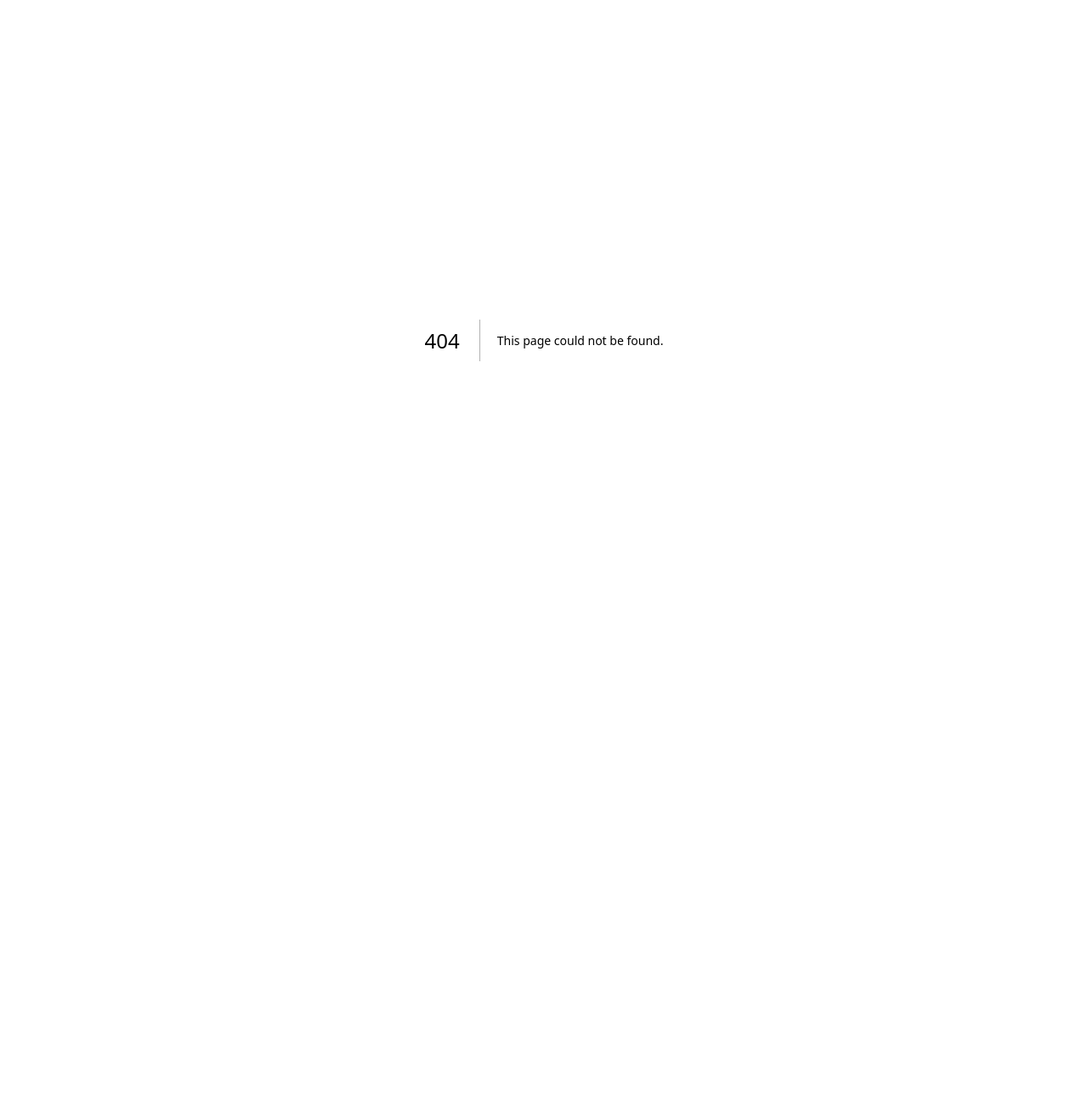
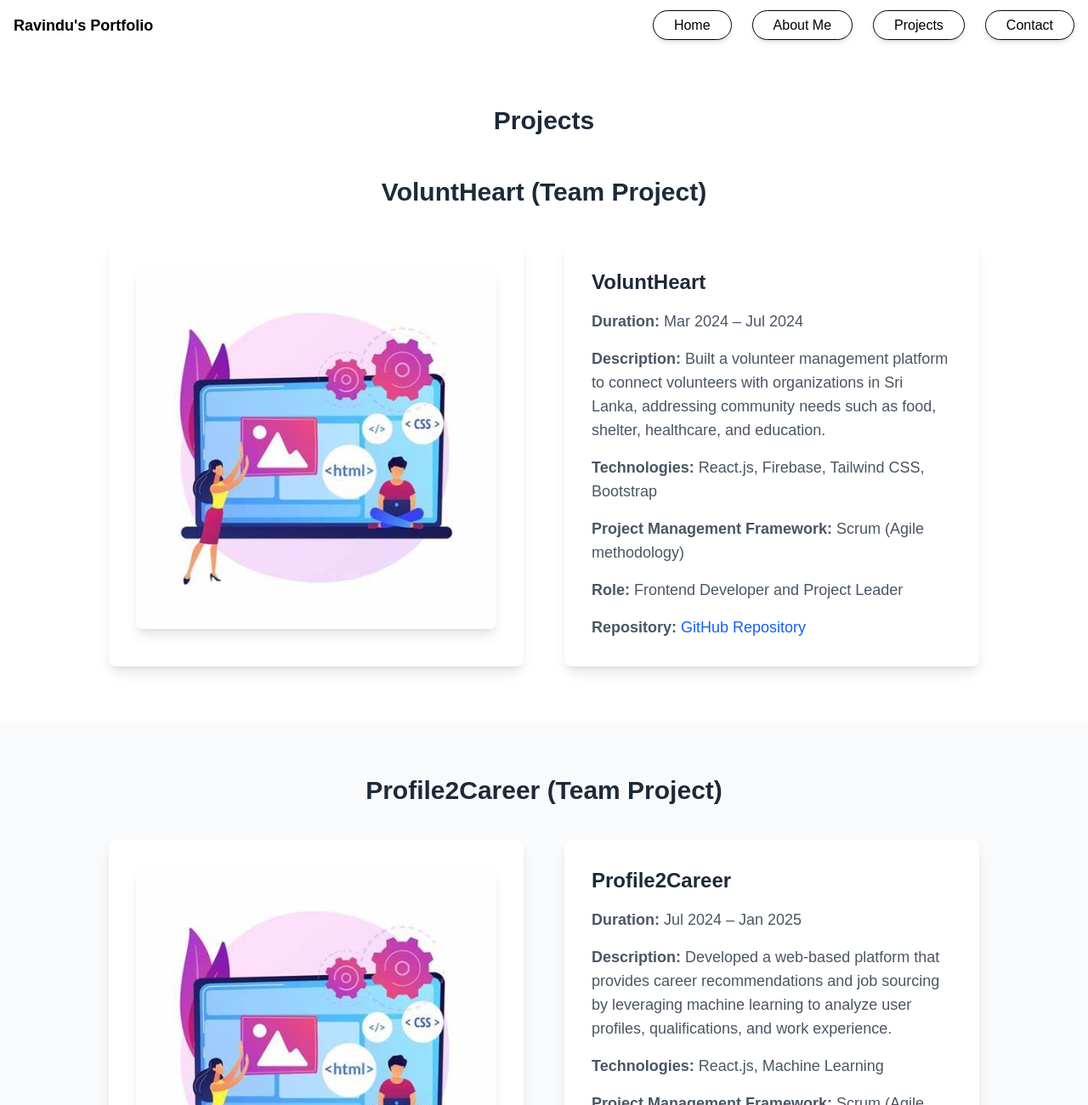
Before and after one commit to Ravindu1015/ravindu_chandrarathna, a Next.js app: page /projects in a window 1280 px wide. Before the commit this address had no page. Shown: the top 1300 px of the page at 85% size. Before the commit the page ends 800 px from the top, so only its background shows below. Built offline with nearby package versions, Linux system fonts and the light colour scheme.

Commit message:
Add projects page with project details and navigation; update NavBar link to home

```diff
--- a/app/components/NavBar.tsx
+++ b/app/components/NavBar.tsx
@@ -11,7 +11,7 @@ const NavBar = () => {
           <ul className="flex space-x-6">
             <li>
               <Link
-                href="/page"
+                href="/"
                 className="bg-white border border-black hover:bg-gray-500 text-black py-2 px-6 rounded-3xl shadow-md transition transform hover:scale-105"
               >
                 Home
--- /dev/null
+++ b/app/projects/page.tsx
@@ -0,0 +1,93 @@
+"use client"; // Ensure this component runs on the client side
+
+import NavBar from "../components/NavBar";
+import Footer from "../components/footer"; // Corrected the import to match the file name
+
+export default function projects() {
+  return (
+    <div className="min-h-screen bg-gray-100">
+      {/* Navigation Bar */}
+      <NavBar />
+
+      {/* VoluntHeart Project Section */}
+      <section className="py-16 px-6 bg-white">
+      <h1 className="text-3xl font-semibold text-gray-800 mb-12 text-center">Projects</h1>
+        <h3 className="text-3xl font-semibold text-gray-800 mb-10 text-center">VoluntHeart (Team Project)</h3>
+        <div className="grid grid-cols-1 md:grid-cols-2 gap-12 max-w-5xl mx-auto">
+          {/* Left Side: Project Image */}
+          <div className="bg-white p-8 rounded-lg shadow-lg hover:shadow-xl transition-all ease-in-out duration-300">
+            <img
+              src="/OIP.jpeg" // You can replace this with the actual project image
+              alt="VoluntHeart Project"
+              className="w-full h-auto rounded-lg shadow-lg"
+            />
+          </div>
+
+          {/* Right Side: Project Details */}
+          <div className="bg-white p-8 rounded-lg shadow-lg hover:shadow-xl transition-all ease-in-out duration-300">
+            <h3 className="text-2xl font-semibold text-gray-800 mb-4">VoluntHeart</h3>
+            <p className="text-lg text-gray-600 mb-4">
+              <strong>Duration:</strong> Mar 2024 – Jul 2024
+            </p>
+            <p className="text-lg text-gray-600 mb-4">
+              <strong>Description:</strong> Built a volunteer management platform to connect volunteers with organizations in Sri Lanka, addressing community needs such as food, shelter, healthcare, and education.
+            </p>
+            <p className="text-lg text-gray-600 mb-4">
+              <strong>Technologies:</strong> React.js, Firebase, Tailwind CSS, Bootstrap
+            </p>
+            <p className="text-lg text-gray-600 mb-4">
+              <strong>Project Management Framework:</strong> Scrum (Agile methodology)
+            </p>
+            <p className="text-lg text-gray-600 mb-4">
+              <strong>Role:</strong> Frontend Developer and Project Leader
+            </p>
+            <p className="text-lg text-gray-600">
+              <strong>Repository:</strong> <a href="https://github.com/Ravindu1015/Web-Project-VoluntHeart-.git" className="text-blue-600">GitHub Repository</a>
+            </p>
+          </div>
+        </div>
+      </section>
+
+      {/* Profile2Career Project Section */}
+      <section className="py-16 px-6 bg-gray-50">
+        <h3 className="text-3xl font-semibold text-gray-800 mb-10 text-center">Profile2Career (Team Project)</h3>
+        <div className="grid grid-cols-1 md:grid-cols-2 gap-12 max-w-5xl mx-auto">
+          {/* Left Side: Project Image */}
+          <div className="bg-white p-8 rounded-lg shadow-lg hover:shadow-xl transition-all ease-in-out duration-300">
+            <img
+              src="/OIP.jpeg" // You can replace this with the actual project image
+              alt="Profile2Career Project"
+              className="w-full h-auto rounded-lg shadow-lg"
+            />
+          </div>
+
+          {/* Right Side: Project Details */}
+          <div className="bg-white p-8 rounded-lg shadow-lg hover:shadow-xl transition-all ease-in-out duration-300">
+            <h3 className="text-2xl font-semibold text-gray-800 mb-4">Profile2Career</h3>
+            <p className="text-lg text-gray-600 mb-4">
+              <strong>Duration:</strong> Jul 2024 – Jan 2025
+            </p>
+            <p className="text-lg text-gray-600 mb-4">
+              <strong>Description:</strong> Developed a web-based platform that provides career recommendations and job sourcing by leveraging machine learning to analyze user profiles, qualifications, and work experience.
+            </p>
+            <p className="text-lg text-gray-600 mb-4">
+              <strong>Technologies:</strong> React.js, Machine Learning
+            </p>
+            <p className="text-lg text-gray-600 mb-4">
+              <strong>Project Management Framework:</strong> Scrum (Agile methodology)
+            </p>
+            <p className="text-lg text-gray-600 mb-4">
+              <strong>Role:</strong> Full-stack Developer, Project Manager, ML Developer
+            </p>
+            <p className="text-lg text-gray-600">
+              <strong>Repository:</strong> <a href="https://github.com/Ravindu1015/project-group-01.git" className="text-blue-600">GitHub Repository</a>
+            </p>
+          </div>
+        </div>
+      </section>
+
+      {/* Footer */}
+      <Footer />
+    </div>
+  );
+}
```
